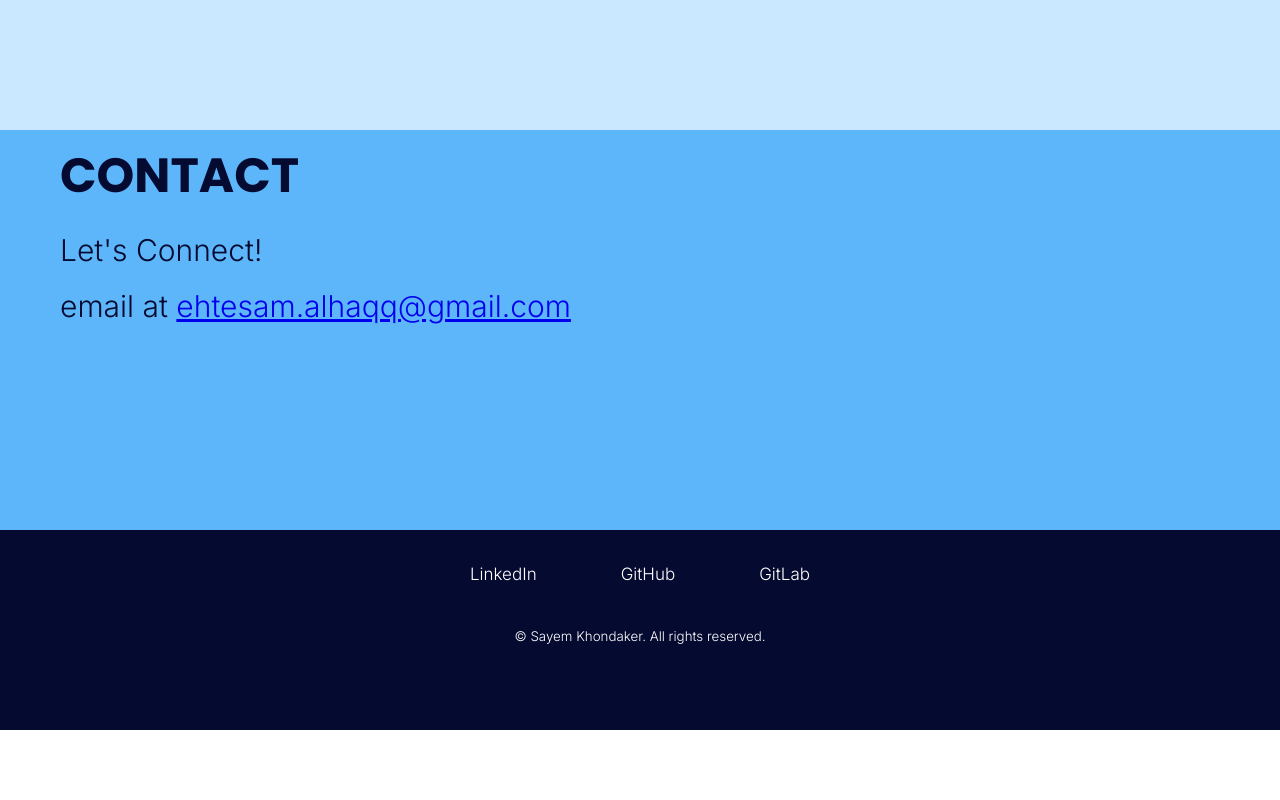
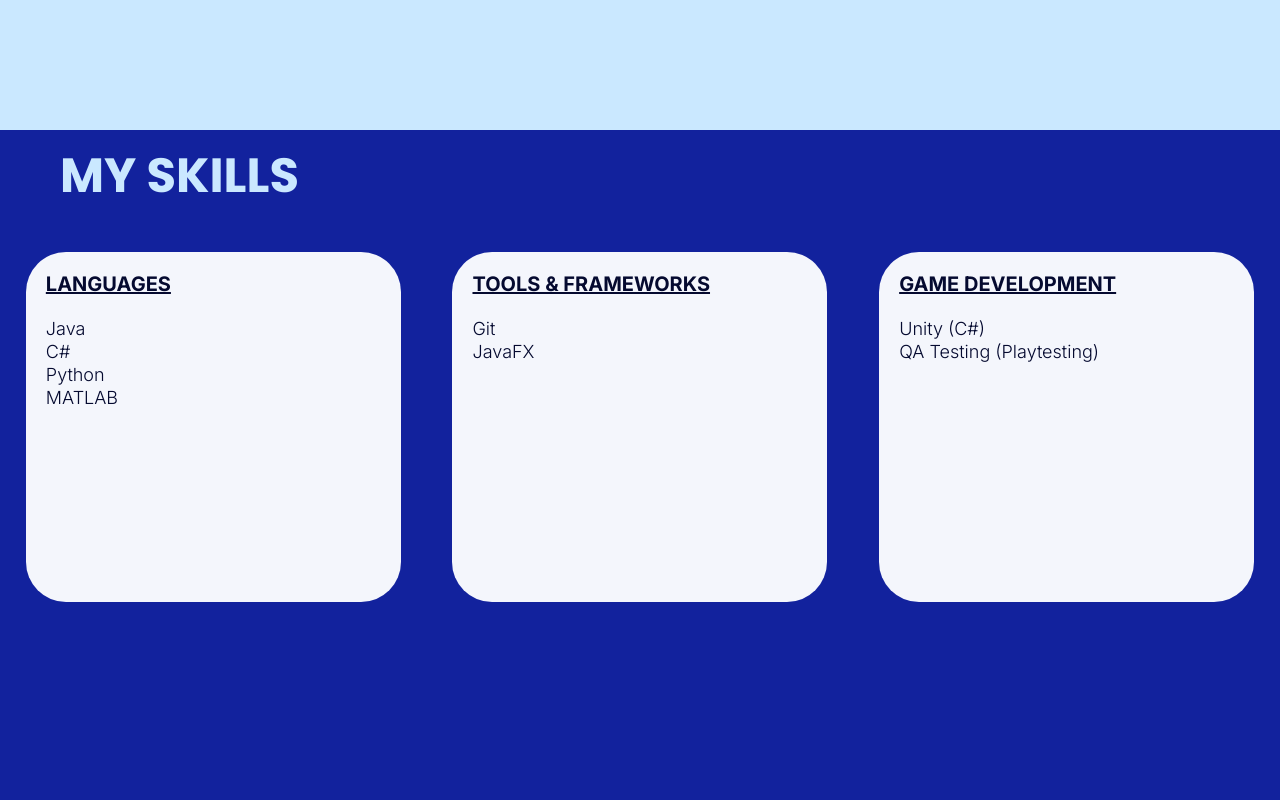
Before and after one commit to Sayem-75/personal-site, a plain HTML site: page index.html in a window 1280 px wide. Shown: the part 1520-2320 px from the top of the page. Before the commit the page ends 2250 px from the top, so only its background shows below. Drawn offline with Linux system fonts and the light colour scheme.

Commit message:
Skills section added

```diff
--- a/index.html
+++ b/index.html
@@ -56,7 +56,29 @@
     </section>
 
     <section id="skills">
+        <h2>MY SKILLS</h2>
 
+        <div class="skills">
+            <div class="skills-box languages">
+                <h3><u>LANGUAGES</u></h3>
+                <p>Java</p>
+                <p>C#</p>
+                <p>Python</p>
+                <p>MATLAB</p>
+            </div>
+
+            <div class="skills-box tools-frameworks">
+                <h3><u>TOOLS & FRAMEWORKS</u></h3>
+                <p>Git</p>
+                <p>JavaFX</p>
+            </div>
+
+            <div class="skills-box game-dev">
+                <h3><u>GAME DEVELOPMENT</u></h3>
+                <p>Unity (C#)</p>
+                <p>QA Testing (Playtesting)</p>
+            </div>
+        </div>
     </section>
 
     <section id="projects">
--- a/style.css
+++ b/style.css
@@ -57,7 +57,7 @@ html {
 }
 
 .navbar a.active {
-  color: #ffffff;
+  color: #0e1a73;
 }
 
 #hero {
@@ -137,6 +137,64 @@ h1 {
     padding: 10px;
 }
 
+#skills {
+  background-color: #12229d;
+  width: 100%;
+  min-height: 100vh;
+  display: flex;
+  flex-direction: column;
+}
+
+#skills h2 {
+  color: #cae8ff;
+  font-size: 48px;
+  font-family: "Poppins", sans-serif;
+  font-weight: 700;
+  font-style: normal;
+  text-align: left;
+  margin-top: 10px;
+  margin-bottom: 40px;
+  margin-left: 60px;
+}
+
+.skills {
+  display: flex;
+  flex-direction: row;
+  justify-content: space-around;
+  align-items: flex-start;
+}
+
+.skills-box {
+  background-color: #f4f6fc;
+  width: 375px;
+  height: 350px;
+  border-radius: 40px;
+  display: flex;
+  flex-direction: column;
+  justify-content: flex-start;
+}
+
+.skills-box > h3 {
+  color: #050a30;
+  font-size: 20px;
+  font-family: "Inter", sans-serif;
+  font-weight: 700;
+  font-style: normal;
+  margin-top: 20px;
+  margin-left: 20px;
+  margin-bottom: 20px;
+}
+
+.skills-box > p {
+  color: #050a30;
+  font-size: 18px;
+  margin-left: 20px;
+  margin-top: 2px;
+  font-family: "Inter", sans-serif;
+  font-weight: 300;
+  font-style: normal;
+}
+
 #contact {
   background-color: #5cb6f9;
   width: 100%;
```
